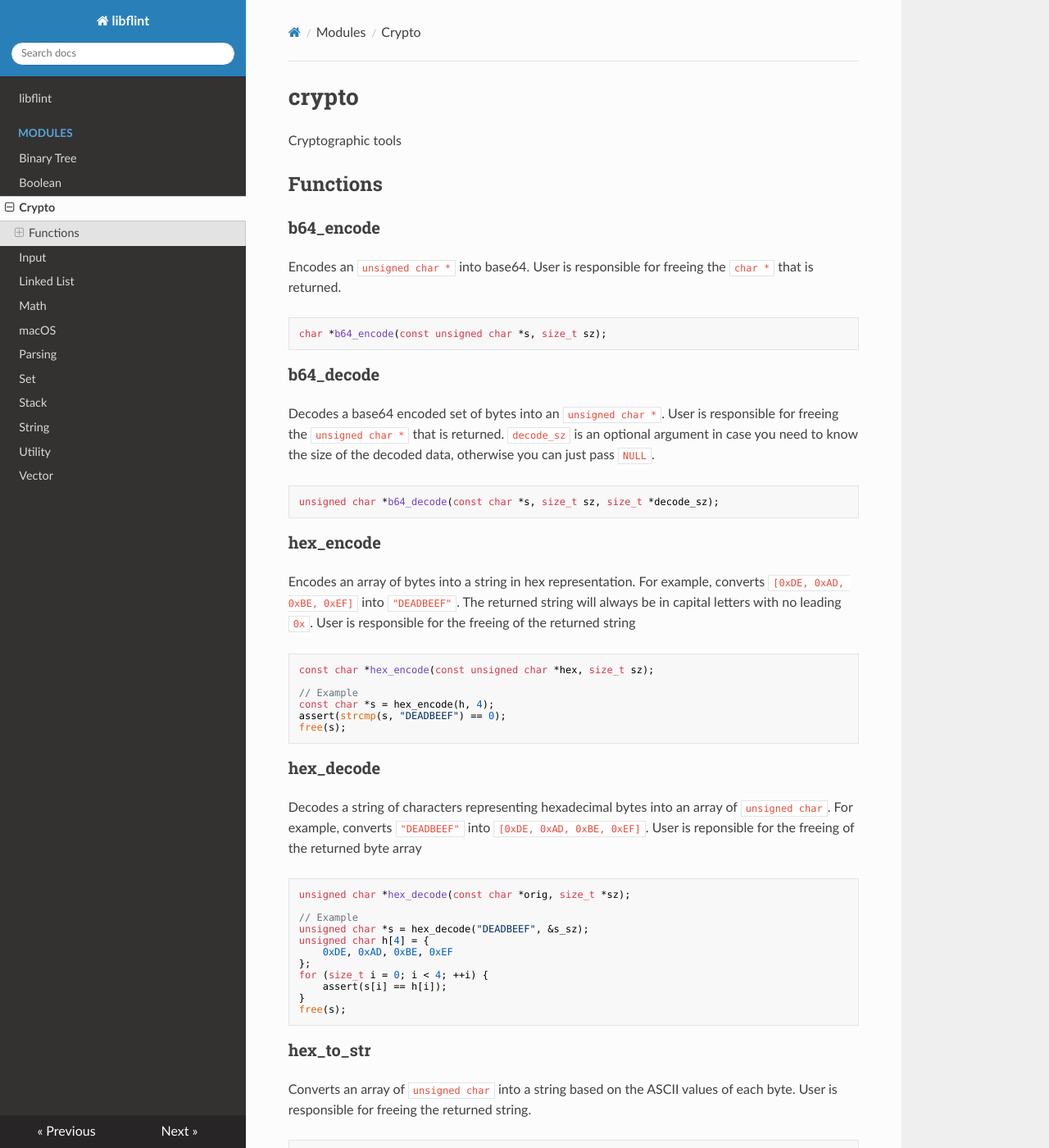
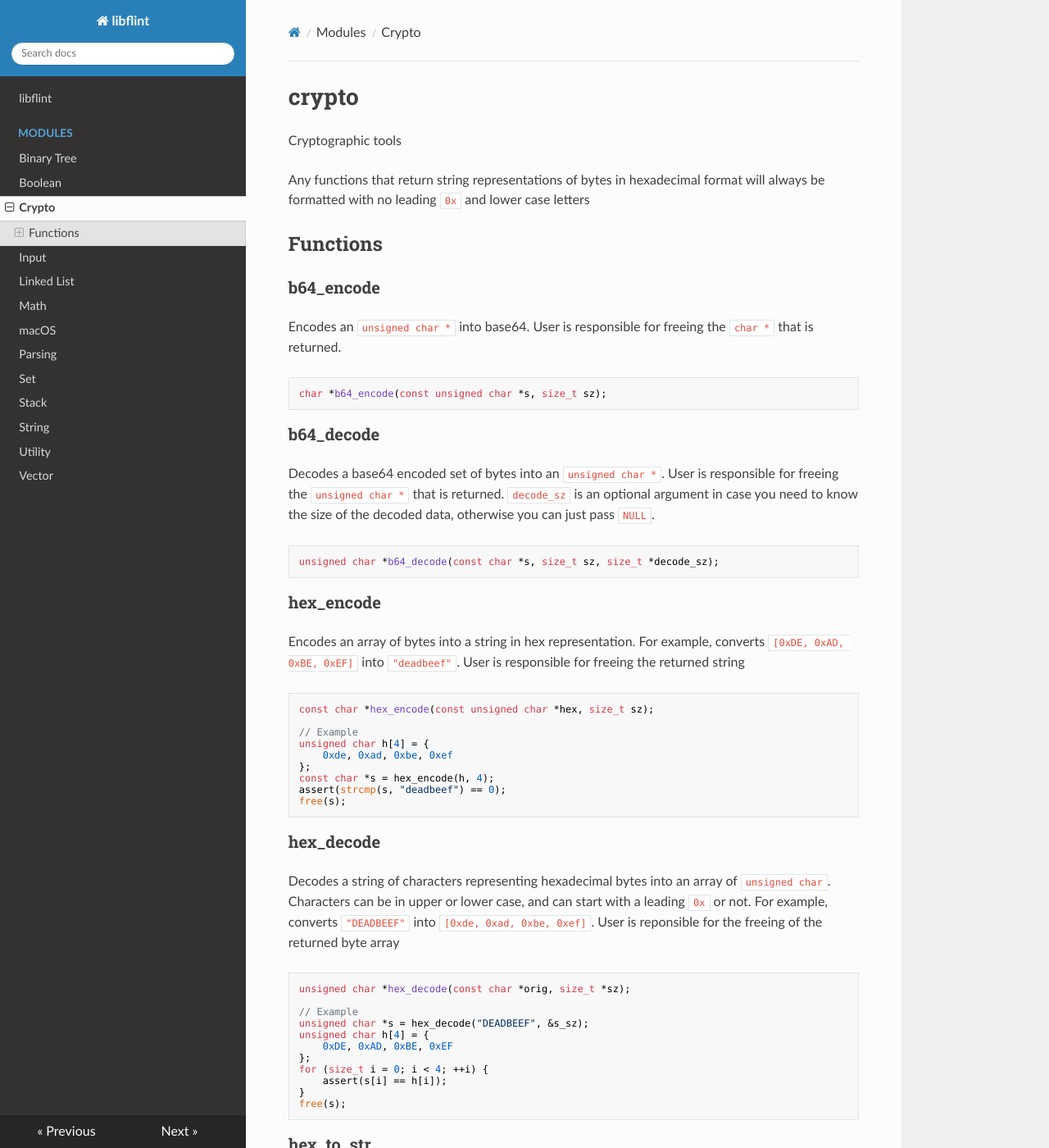
Before and after one commit to fputs/libflint, an MkDocs documentation site: the page built from docs/crypto.md, in a window 1280 px wide and 1400 px high. Shown: the whole window at 82% size. Built offline with MkDocs 1.6.1, drawn with Linux system fonts in a browser that asks for light colours; nearby versions of some CDN libraries.

Commit message:
enhance hex_decode

````diff
--- a/docs/crypto.md
+++ b/docs/crypto.md
@@ -1,6 +1,9 @@
 # crypto
 
 Cryptographic tools
+
+Any functions that return string representations of bytes in hexadecimal format will
+always be formatted with no leading `0x` and lower case letters
 
 ## Functions
 
@@ -26,22 +29,25 @@ unsigned char *b64_decode(const char *s, size_t sz, size_t *decode_sz);
 ### hex_encode
 
 Encodes an array of bytes into a string in hex representation. For example, converts
-`[0xDE, 0xAD, 0xBE, 0xEF]` into `"DEADBEEF"`. The returned string will always be in capital
-letters with no leading `0x`. User is responsible for the freeing of the returned string
+`[0xDE, 0xAD, 0xBE, 0xEF]` into `"deadbeef"`. User is responsible for freeing the returned string
 
 ```c
 const char *hex_encode(const unsigned char *hex, size_t sz);
 
 // Example
+unsigned char h[4] = {
+    0xde, 0xad, 0xbe, 0xef
+};
 const char *s = hex_encode(h, 4);
-assert(strcmp(s, "DEADBEEF") == 0);
+assert(strcmp(s, "deadbeef") == 0);
 free(s);
 ```
 
 ### hex_decode
 
 Decodes a string of characters representing hexadecimal bytes into an array of `unsigned char`.
-For example, converts `"DEADBEEF"` into `[0xDE, 0xAD, 0xBE, 0xEF]`. User is reponsible for the
+Characters can be in upper or lower case, and can start with a leading `0x` or not.
+For example, converts `"DEADBEEF"` into `[0xde, 0xad, 0xbe, 0xef]`. User is reponsible for the
 freeing of the returned byte array
 
 ```c
````
Also changed, not shown: 2 other files.
